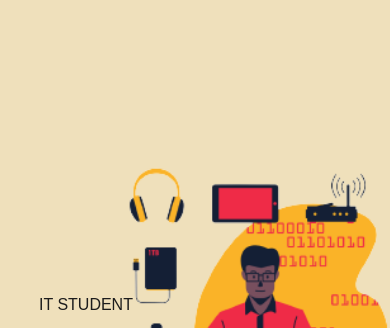
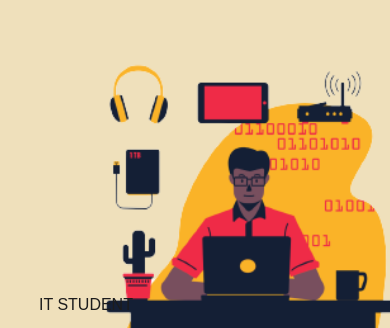
Before and after one commit to venidss/venidss.github.io, a plain HTML site: page index.html in a window 390 px wide. Shown: the part 110-438 px from the top of the page. Drawn offline with Linux system fonts and the light colour scheme.

Commit message:
style.css

```diff
--- a/style.css
+++ b/style.css
@@ -29,7 +29,7 @@ html{
 #header{
     width: 100%;
     height: 100vh;
-    background-image: url('image/bg3.png');
+    background-image: url('image/bg1.png');
     background-size: cover;
     background-position: center;
 }
@@ -402,7 +402,7 @@ nav .fas{
 /*------------for small screen--------*/
 @media only screen and (max-width:600px){
     #header{
-        background-image: url('image/phone.png');
+        background-image: url('image/bg3.png');
     }
     .header-text{
         margin-top: 100%;
```
